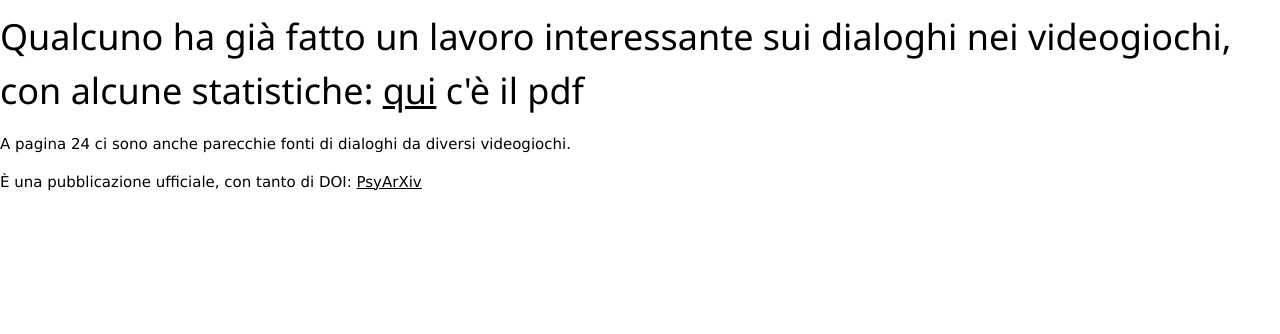
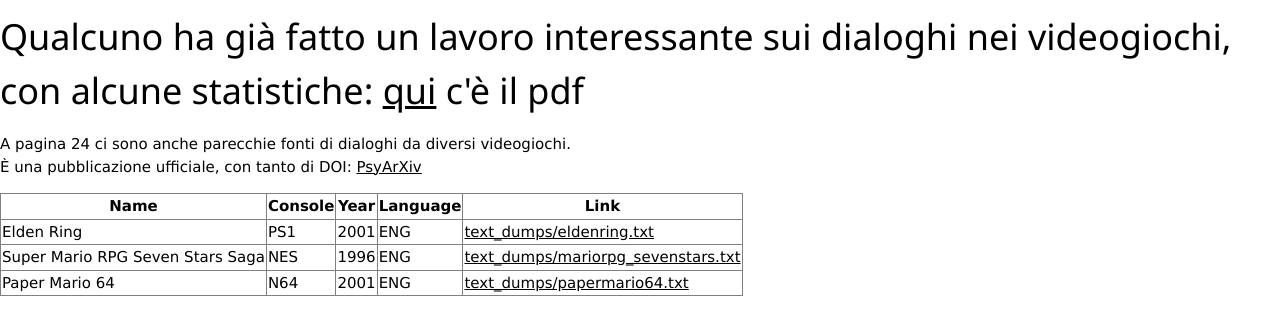
Before and after one commit to schlatterca/game_thesaurus, a plain HTML site: page index.html in a window 1280 px wide. Drawn offline with nearby package versions, Linux system fonts and the light colour scheme.

Commit message:
Add files via upload

```diff
--- a/index.html
+++ b/index.html
@@ -25,8 +25,27 @@
 
 <div class="">
  <h1>Qualcuno ha già fatto un lavoro interessante sui dialoghi nei videogiochi, con alcune statistiche: <a target='_blank' href='TheVideoGameDialogueCorpus_Preprint.pdf'>qui</a> c'è il pdf</h1>
- <p>A pagina 24 ci sono anche parecchie fonti di dialoghi da diversi videogiochi.</p>
- <p>È una pubblicazione ufficiale, con tanto di DOI: <a target='_blank' href='https://psyarxiv.com/gufjv/'>PsyArXiv</a></p>
+ <p>A pagina 24 ci sono anche parecchie fonti di dialoghi da diversi videogiochi.<br>
+ È una pubblicazione ufficiale, con tanto di DOI: <a target='_blank' href='https://psyarxiv.com/gufjv/'>PsyArXiv</a></p>
+</div>
+
+<div>
+    <!-- List CSV file data -->
+    <table id="tblcsvdata" border="1" style="border-collapse: collapse;">
+         <thead>
+              <tr>
+                  <th>Name</th>
+                  <th>Console</th>
+                  <th>Year</th>
+                  <th>Language</th>
+                  <th>Link</th>
+              </tr>
+         </thead>
+         <tbody>
+
+         </tbody>
+
+    </table>
 </div>
 
 </body>
--- /dev/null
+++ b/list.csv
@@ -0,0 +1,4 @@
+Name,Console,Year,Language,Link
+Elden Ring,PS1,2001,ENG,text_dumps/eldenring.txt
+Super Mario RPG Seven Stars Saga,NES,1996,ENG,text_dumps/mariorpg_sevenstars.txt
+Paper Mario 64,N64,2001,ENG,text_dumps/papermario64.txt
--- a/script.js
+++ b/script.js
@@ -1,38 +1,33 @@
-(async() => {
-	//const URL = "text_dumps";
-	const URL = 'https://github.com/schlatterca/vg_text/tree/main/text_dumps';
-	//const doc = await fetch(URL+"?filter[metadata.mimeType]=application%2Fvnd.google-apps.spreadsheet").then(r => r.json());
-	const doc = await fetch(URL).then(r => r.json());
-	console.log(URL, doc);
-	console.log('1');
+jQuery.get('list.csv', function(data) {
+    //console.log(data);
+
+    var rowData = data.split('\n');
+
+    // <table > <tbody>
+    var tbodyEl = document.getElementById('tblcsvdata').getElementsByTagName('tbody')[0];
+    tbodyEl.innerHTML = "";
+
+    // Loop on the row Array (change row=0 if you also want to read 1st row)
+    for (var row = 1; row < rowData.length; row++) {
+
+        // Insert a row at the end of table
+        var newRow = tbodyEl.insertRow();
+
+        // Split by comma (,) to get column Array
+        rowColData = rowData[row].split(',');
+
+        // Loop on the row column Array
+        for (var col = 0; col < rowColData.length; col++) {
+
+            // Insert a cell at the end of the row
+            var newCell = newRow.insertCell();
+
+            if(col == rowColData.length-1){
+                console.log(rowColData[col]);
+                newCell.innerHTML = '<a href="'+rowColData[col]+'" target="_blank">'+rowColData[col]+'</a>';
+            } else {
+                newCell.innerHTML = rowColData[col];
+            }
+        }
+    }
 });
-
-console.log('2');
-
-/*jQuery.get('text_dumps', function(data) {
-    var myText = data;
-    console.log(data);
-    console.log('3');
-});
-
-console.log('4');
-
-var filenames=[], foldernames=[];
-
-$.get("text_dumps",function(response){
-    document.write(response);
-    getNames();
-    console.log('5');
-});
-
-function getNames()
-{
-    var files = document.querySelectorAll("a.icon.file");
-    var folders = document.querySelectorAll("a.icon.dir");
-    files.forEach(function(item){filenames.push(item.textContent)})
-    folders.forEach(function(item){foldernames.push(item.textContent.slice(0,-1))})
-    console.log(filenames);
-    console.log(foldernames);
-}*/
-
-console.log('6');
```
